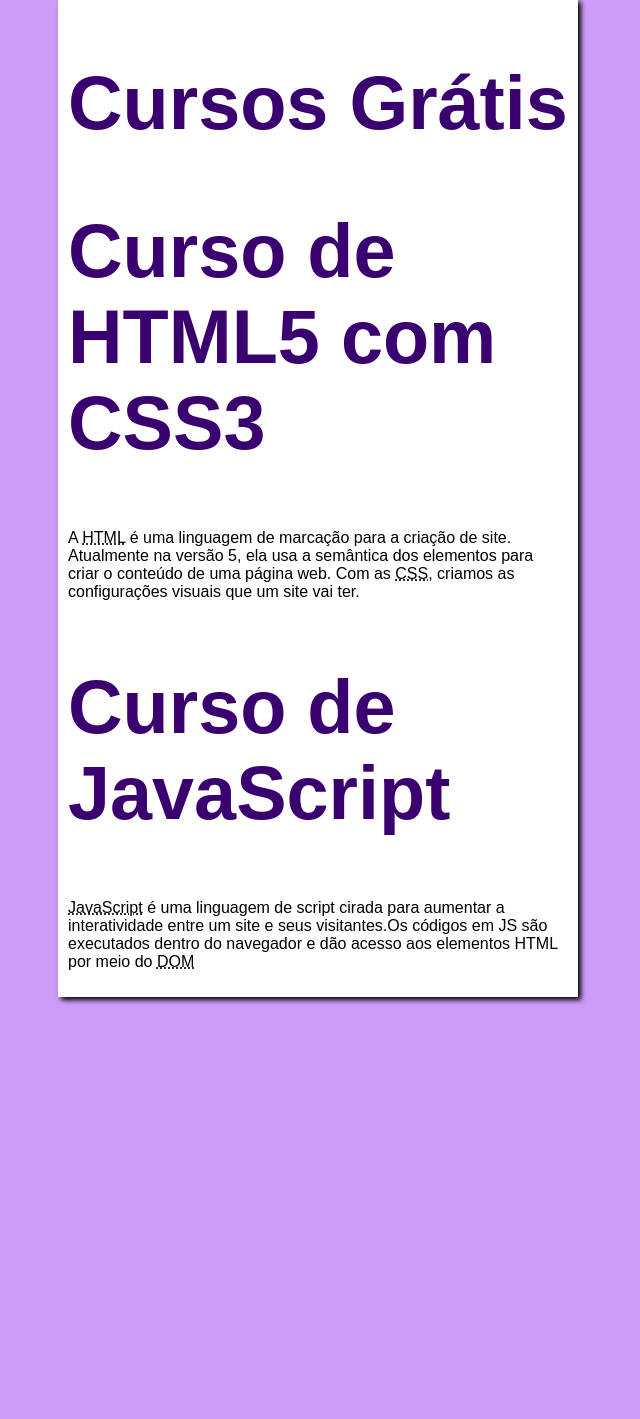
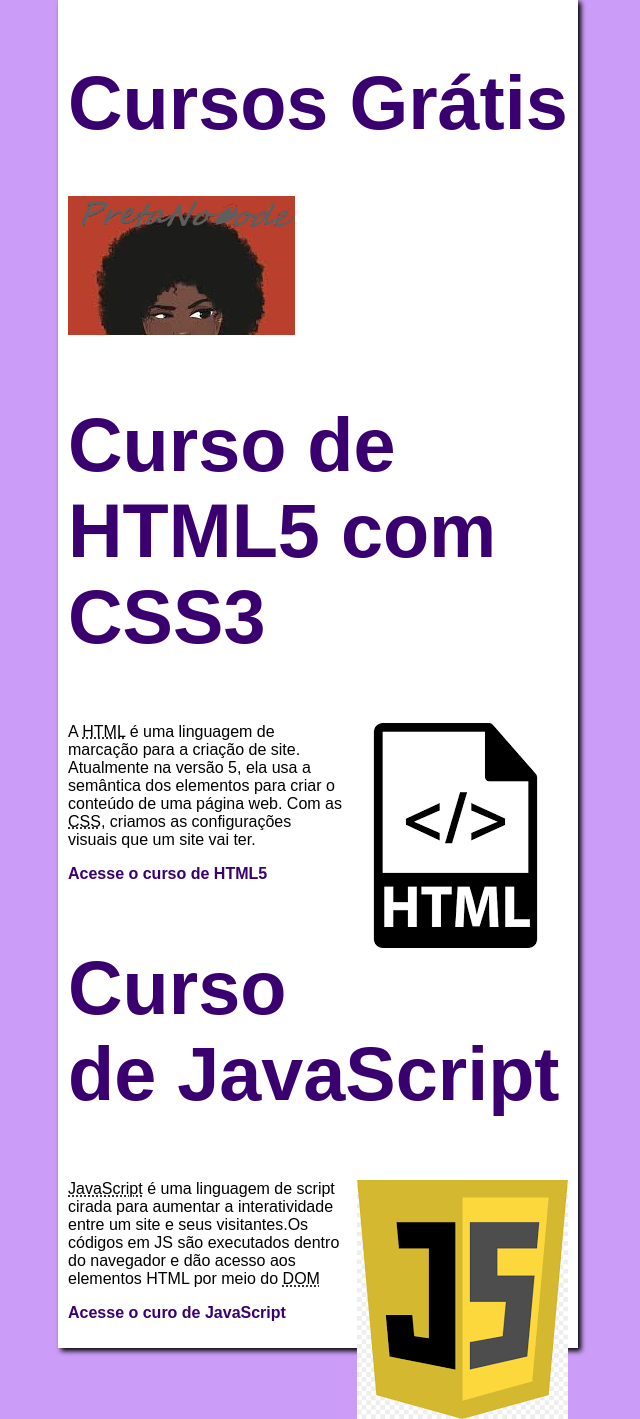
Before and after one commit to laisalamir/projeto-piloto, a plain HTML site: page index.html in a window 1280 px wide. Shown: the part 9-1428 px from the top of the page, without its empty margins (322-962 px from the left). Before the commit the page ends 1014 px from the top, so only its background shows below. Drawn offline with Linux system fonts and the light colour scheme.

Commit message:
Update index.html

```diff
--- a/index.html
+++ b/index.html
@@ -10,14 +10,19 @@
     <main>
         <header>
             <h1>Cursos Grátis</h1>
+            <img src="imagens/pretanocode.png" alt="Preta no Code">
         </header>
         <article>
             <h2>Curso de HTML5 com CSS3</h2>
+            <img  class="lado" src="imagens/html.png" alt="Curso HTML">
             <p>A <abbr title="HyperText Markup language">HTML</abbr> é uma linguagem de marcação para a criação de site. Atualmente na versão 5, ela usa a semântica dos elementos para criar o conteúdo de uma página web. Com as <abbr title="Cascading Style Sheets">CSS</abbr>, criamos as configurações visuais que um site vai ter.</p>
+            <p><a href="https://www.cursoemvideo.com/course/html5/" target="_blank">Acesse o curso de HTML5</a></p>
         </article>
         <article>
             <h2>Curso de JavaScript</h2>
+            <img class="lado" src="imagens/js.png" alt="Curso JavaScript">
             <p><abbr title="JavaScript">JavaScript</abbr> é uma linguagem de script cirada para aumentar a interatividade entre um site e seus visitantes.Os códigos em JS são executados dentro do navegador e dão acesso aos elementos HTML por meio do <abbr title="Document Object Model">DOM</abbr></p>
+            <p><a href="https://www.cursoemvideo.com/course/javascript/" target="_blank">Acesse o curo de JavaScript</a></p>
         </article>
     </main>
 </body>
```
